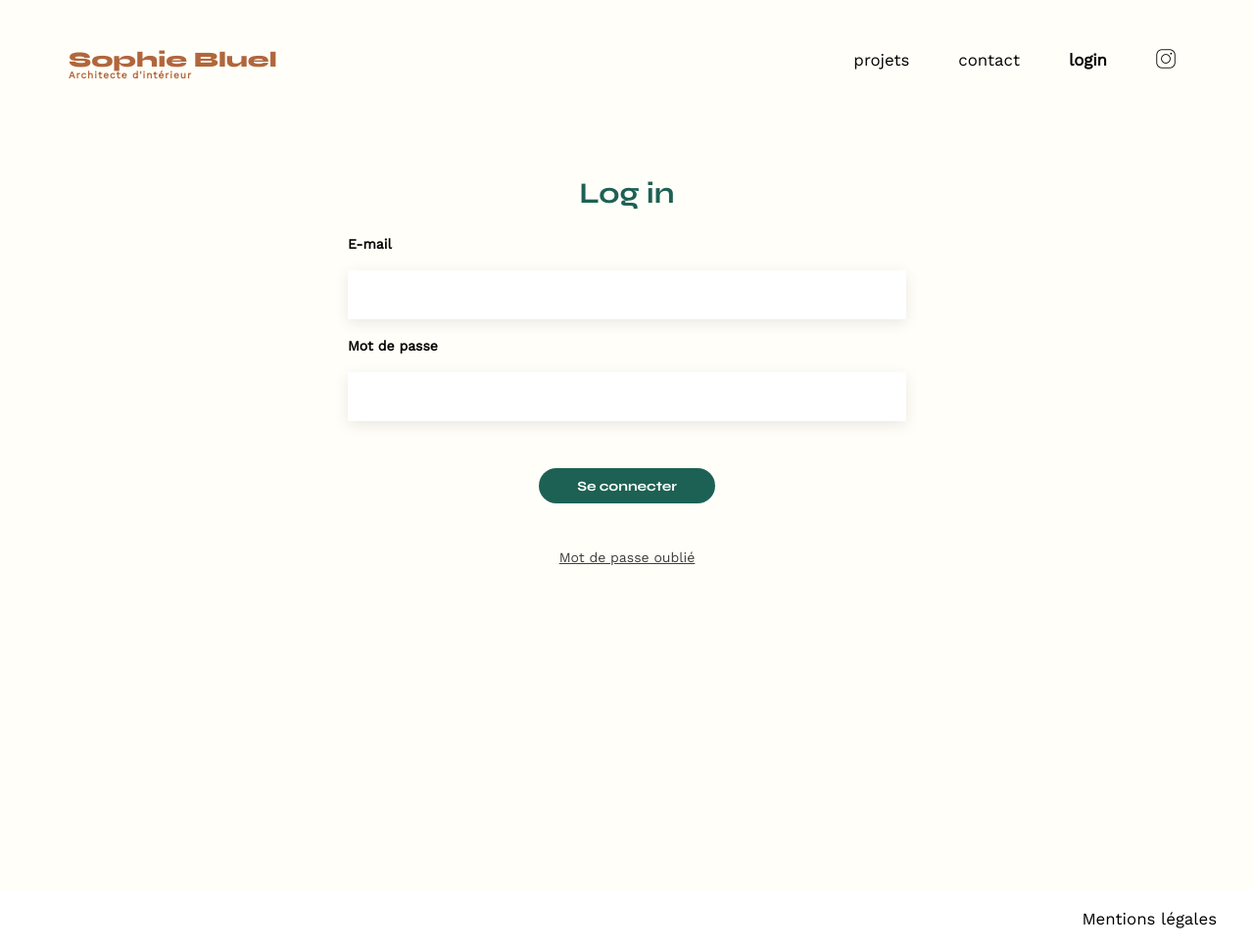
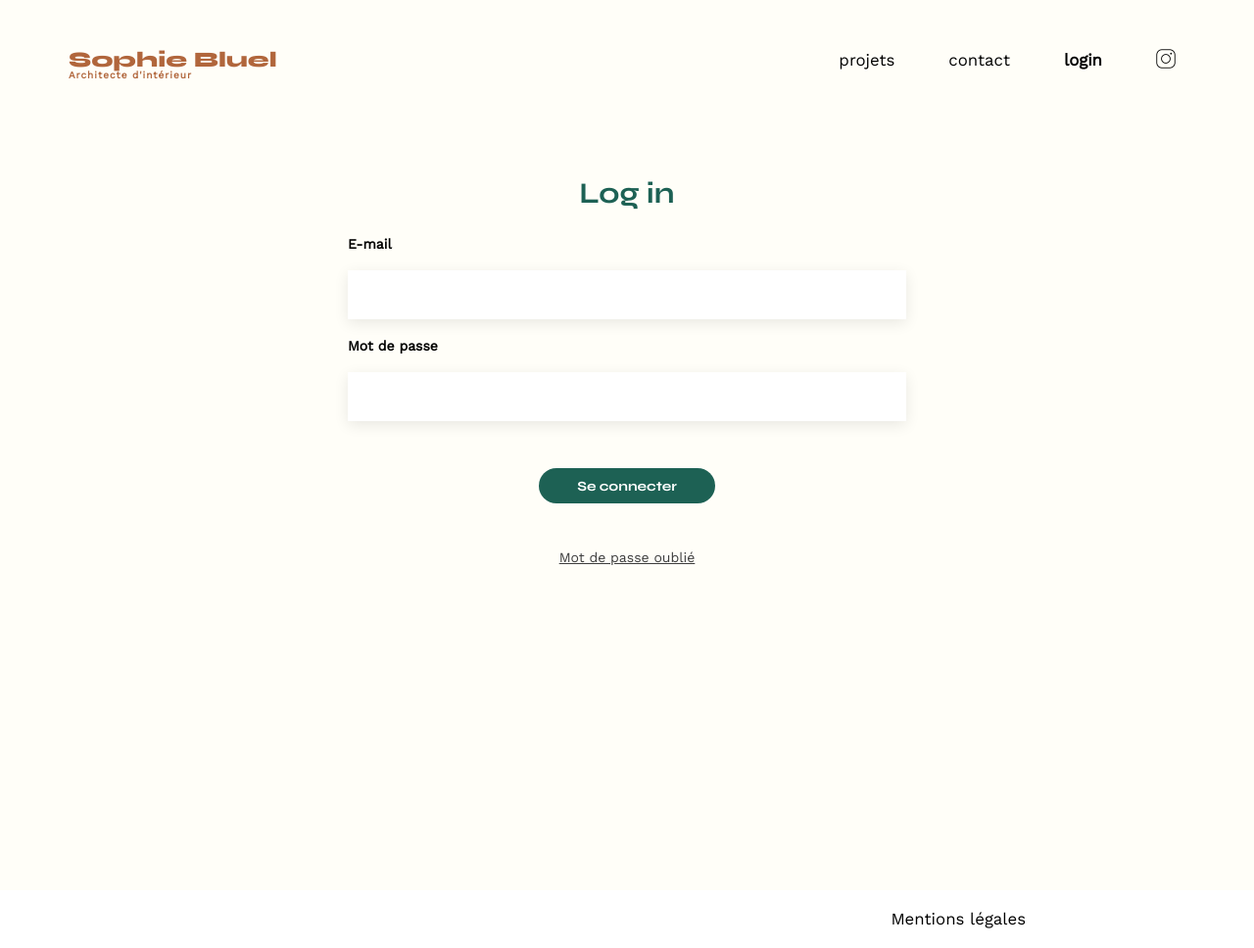
Before and after one commit to LucasDWWM/sophie_bluel, a plain HTML site: page login.html in a window 1280 px wide. Shown: the whole page at 98% size. Drawn offline with nearby package versions, Linux system fonts and the light colour scheme.

Commit message:
login.js marche

```diff
--- a/assets/style.css
+++ b/assets/style.css
@@ -100,7 +100,7 @@ nav ul {
 nav li {
 	padding: 0 10px;
 	font-size: 1.2em;
-	margin-left: 30px;
+	margin-left: 35px;
 }
 
 li:hover {
@@ -320,4 +320,5 @@ footer nav ul {
 
 .mentions_legales {
   font-family: 'Work Sans', sans-serif;
+  margin-right: 195px;
 }
```
